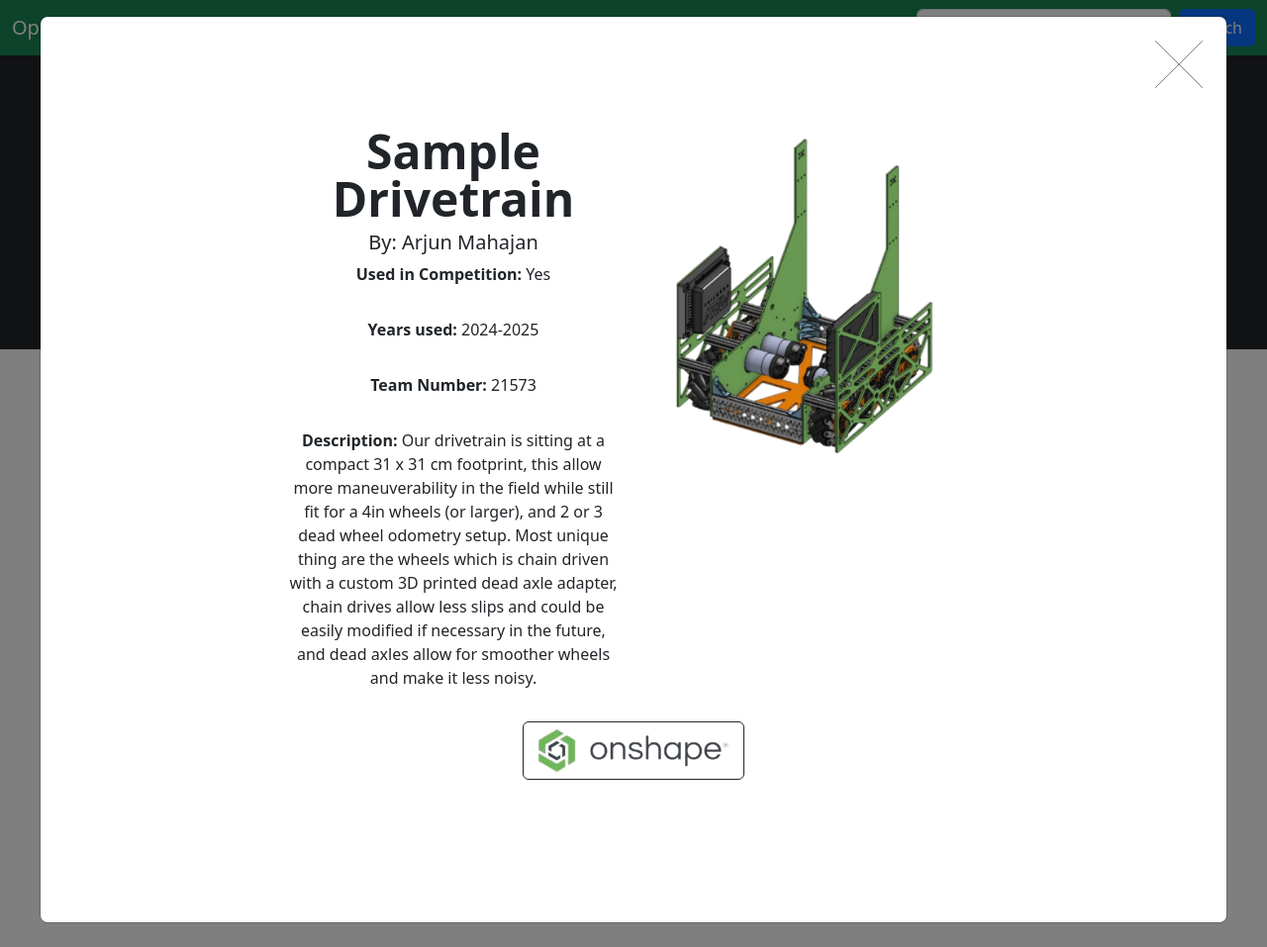
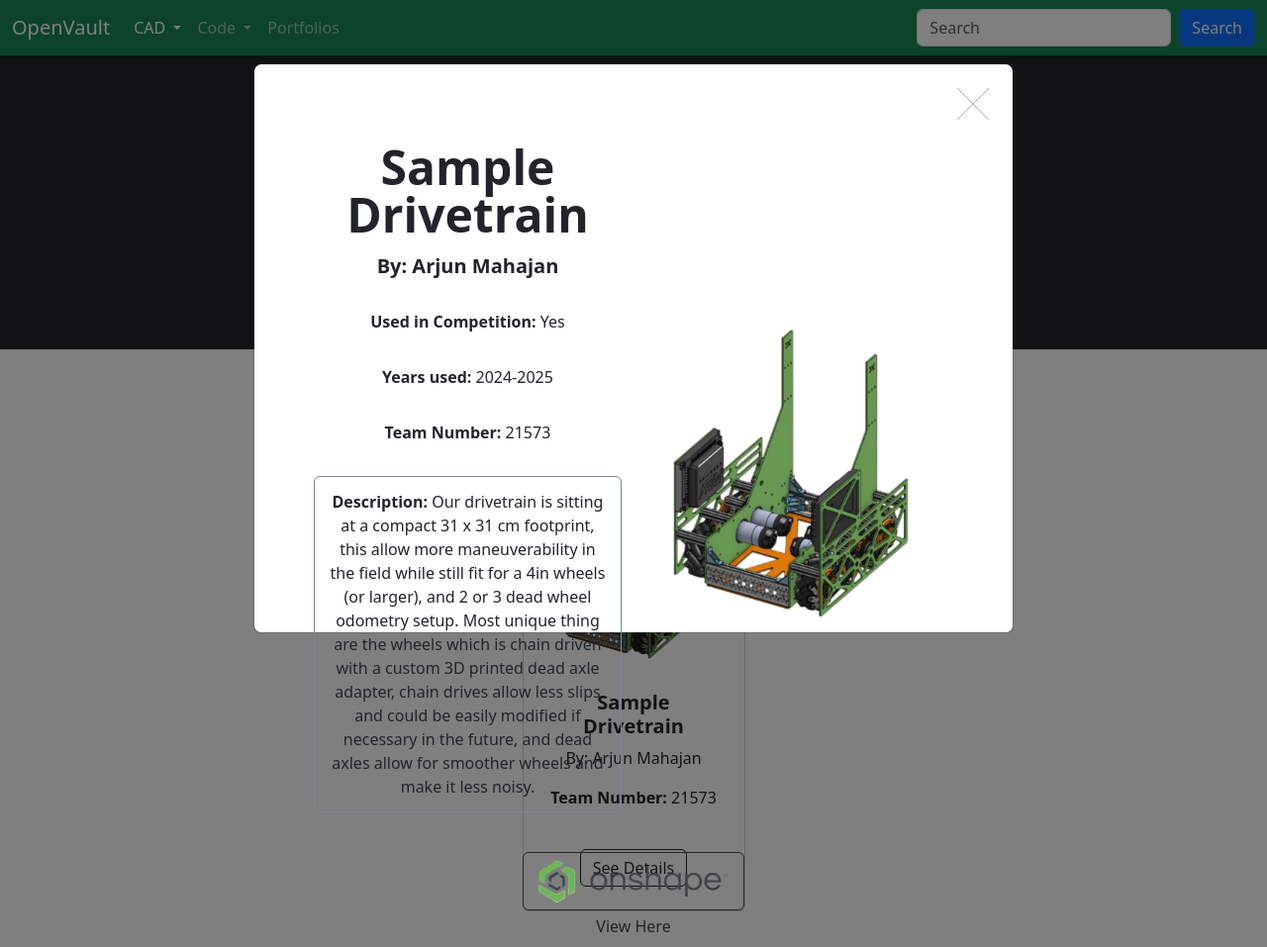
Before and after one commit to AlpineRobotics25710/OpenVault, a Flask app: page /cad/drivetrains in a window 1280 px wide, after a click on "See Details". Shown: the whole page at 99% size. Run offline with Flask 3, Linux system fonts and the light colour scheme; data comes from the database, SQL or seed files in the repository.

Commit message:
Added styling for the pop-up menu - Adi

```diff
--- a/static/css/styles.css
+++ b/static/css/styles.css
@@ -43,15 +43,20 @@
 }
 
 .portfolio-modal .modal-dialog {
-    margin: 1rem;
-    max-width: 100vw;
+    margin-top: 5vw;
+    margin-bottom: 15vw;
+    max-width: 60vw;
+    max-height: 25vw;
 }
 .portfolio-modal .modal-content {
-    padding-top: 6rem;
-    padding-bottom: 6rem;
+    padding-top: 2rem;
+    padding-bottom: 2rem;
     text-align: center;
+    width: 60vw;
+    height: 45vw;
+
 }
-.portfolio-modal .modal-content h2, .portfolio-modal .modal-content .h2 {
+.portfolio-modal .modal-content h2 {
     font-size: 3rem;
     line-height: 3rem;
 }
@@ -61,6 +66,7 @@
     font-family: "Roboto Slab", -apple-system, BlinkMacSystemFont, "Segoe UI", Roboto, "Helvetica Neue", Arial, sans-serif, "Apple Color Emoji", "Segoe UI Emoji", "Segoe UI Symbol", "Noto Color Emoji";
 }
 .portfolio-modal .modal-content p {
+    margin-top: 1rem;
     margin-bottom: 2rem;
 }
 .portfolio-modal .modal-content ul.list-inline {
@@ -73,8 +79,8 @@
     position: absolute;
     top: 1.5rem;
     right: 1.5rem;
-    width: 3rem;
-    height: 3rem;
+    width: 2rem;
+    height: 2rem;
     cursor: pointer;
     background-color: transparent;
 }
--- a/templates/ftc/base.html
+++ b/templates/ftc/base.html
@@ -123,31 +123,32 @@
                             <div class="close-modal" data-bs-dismiss="modal">
                                 <img src="{{ url_for('static', filename='/images/close-icon.svg') }}" alt="Close modal" />
                             </div>
-                            <div class="container">
+                            <div class="container" style="margin-top: auto; margin-bottom: auto;">
                                 <div class="row justify-content-center">
-                                    <div class="col-lg-8">
-                                        <div class="modal-body">
-                                            <div class="row">
+                                    <div class="col-lg-11">
+                                        <div class="modal-body" style="margin-top: 2rem;">
+                                            <div class="row" style="align-items: center;">
                                                 <!-- Text Content -->
-                                                <div class="col-md-6">
+                                                <div class="col-sm-6">
                                                     <!-- Name-->
                                                     <h2 class="fw-bolder">{{ record[1] }}</h2>
                                                     <!-- Author-->
-                                                    <h5>By: {{ record[2] }}</h5>
+                                                    <h5 style="margin-top: 1rem; margin-bottom: 2rem;"><strong>By: {{ record[2] }}</strong></h5>
                                                     <p><strong>Used in Competition:</strong> {{ "Yes" if record[5] else "No" }}</p>
                                                     <p><strong>Years used:</strong> {{ record[7] }}</p>
                                                     <p><strong>Team Number:</strong> {{ record[6] }}</p>
                                                     <!-- Product description-->
-                                                    <p><strong>Description: </strong>{{ record[4] }}</p>
+                                                    <p style="margin-bottom: 1.5rem; padding: 0.8rem; border: 1px solid lightslategray; border-radius: 0.375rem;"><strong>Description: </strong>{{ record[4] }}</p>
                                                 </div>
                                                 <!-- Preview Image -->
-                                                <div class="col-md-6 text-center">
+                                                <div class="col-sm-6 text-center">
                                                     <img src="{{ record[3] }}" class="img-fluid d-block mx-auto" alt="preview-image">
                                                 </div>
-                                                <div class="text-center">
+                                                <div class="text-center" style="padding: 1rem; height: 6rem;">
                                                     <a href="{{ record[8] }}">
-                                                        <img class="btn btn-outline-dark mt-auto" src="{{ url_for('static', filename='/images/onshape-logo.png') }}" alt="Onshape Logo" />
+                                                        <img class="btn btn-outline-dark mt-auto" style="margin: 0" src="{{ url_for('static', filename='/images/onshape-logo.png') }}" alt="Onshape Logo" />
                                                     </a>
+                                                    <p style="margin: 0; margin-top: 0.25rem;">View Here</p>
                                                 </div>
                                             </div>
                                         </div>
```
